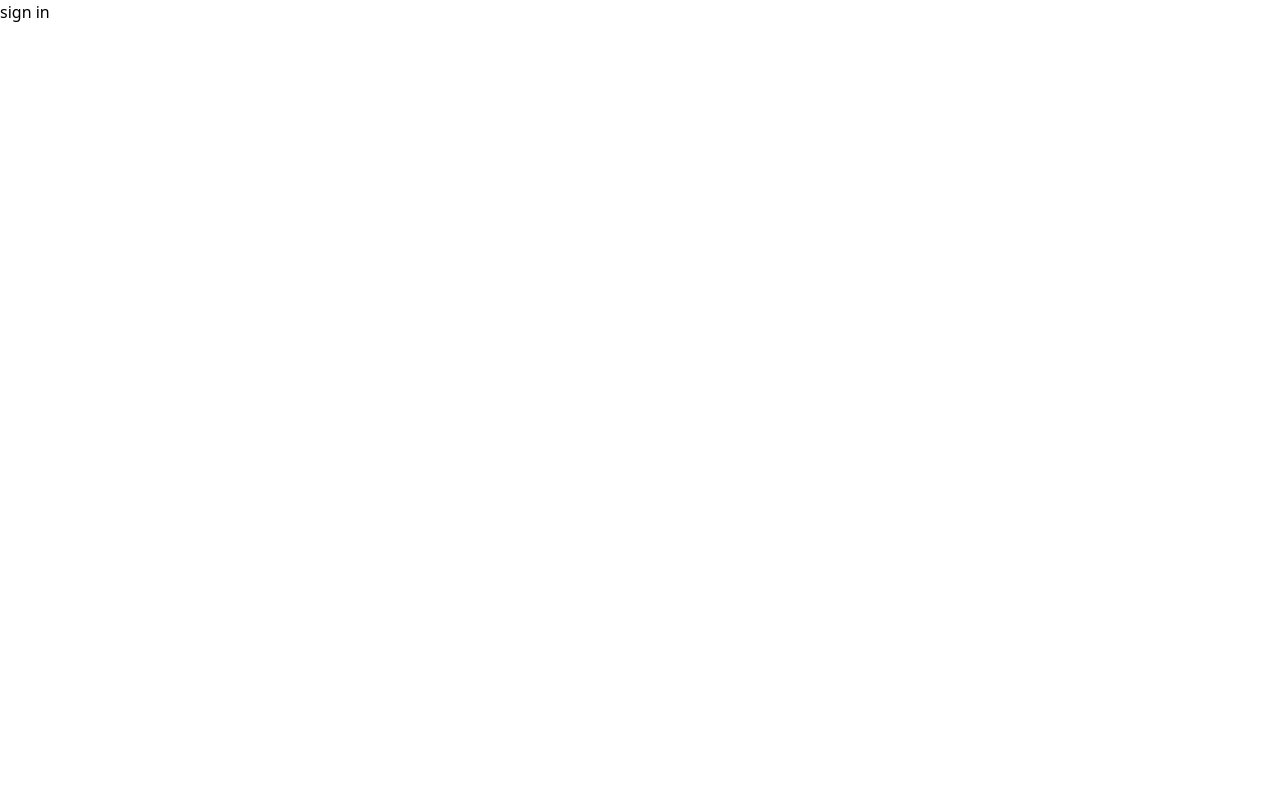
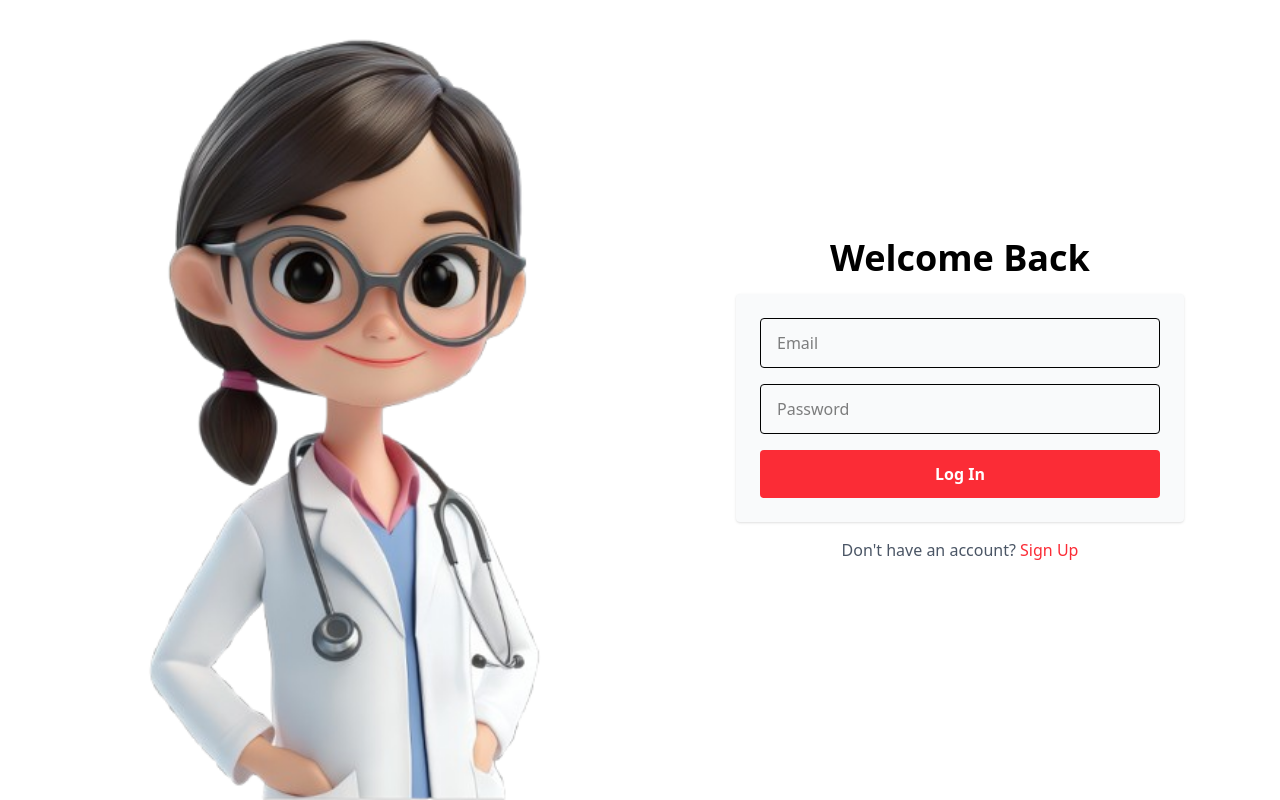
Before and after one commit to muktaa20/Health-Connect, a React (Vite) app: page /signin in a window 1280 px wide. Built offline with nearby package versions, Linux system fonts and the light colour scheme.

Commit message:
verify email feature added

```diff
--- a/src/Components/Pages/Signin.jsx
+++ b/src/Components/Pages/Signin.jsx
@@ -1,11 +1,209 @@
-import React from 'react'
+import React, { useState } from "react";
+import { useNavigate } from "react-router-dom";
+import doc from "../../assets/doc.png";
 
 const Signin = () => {
+  const navigate = useNavigate();
+  const [email, setEmail] = useState("");
+  const [password, setPassword] = useState("");
+  const [loading, setLoading] = useState(false);
+
+  const handleLogin = async (e) => {
+    e.preventDefault(); // ✅ important
+    setLoading(true);
+
+    const formData = new URLSearchParams();
+    formData.append("email", email.trim());
+    formData.append("password", password);
+
+    try {
+      console.log("Submitting login with:", formData.toString());
+      const response = await fetch(
+        "https://backend-health-connect.vercel.app/auth/login",
+        {
+          method: "POST",
+          headers: {
+            "Content-Type": "application/x-www-form-urlencoded",
+          },
+          body: formData.toString(),
+        }
+      );
+
+      const result = await response.json();
+      console.log("Login response:", response.status, result);
+
+      if (response.ok) {
+        // Save tokens or other returned data
+        localStorage.setItem("token", result.access_token);
+        alert("Login successful!");
+        navigate("/"); // Redirect to dashboard or home
+      } else {
+        alert(result.message || "Login failed: " + JSON.stringify(result));
+      }
+    } catch (err) {
+      console.error("Network/login error:", err);
+      alert("Login error: Check console.");
+    } finally {
+      setLoading(false);
+    }
+  };
+
   return (
-    <div>
-      sign in
+    <div className="flex min-h-screen">
+      <div className="hidden md:block md:w-1/2">
+        <img
+          className="w-full h-full object-cover"
+          src={doc}
+          alt="Doctor"
+        />
+      </div>
+
+      <div className="w-full md:w-1/2 flex flex-col justify-center p-8 bg-white">
+        <h1 className="text-4xl font-bold text-center mb-4">Welcome Back</h1>
+        <form
+          onSubmit={handleLogin}
+          className="max-w-md mx-auto space-y-4 p-6 bg-gray-50 rounded shadow"
+        >
+          <input
+            type="email"
+            required
+            placeholder="Email"
+            value={email}
+            onChange={(e) => setEmail(e.target.value)}
+            className="w-full px-4 py-3 border rounded focus:outline-none focus:ring-red-500"
+          />
+
+          <input
+            type="password"
+            required
+            placeholder="Password"
+            value={password}
+            onChange={(e) => setPassword(e.target.value)}
+            className="w-full px-4 py-3 border rounded focus:outline-none focus:ring-red-500"
+          />
+
+          <button
+            type="submit"
+            disabled={loading}
+            className="w-full py-3 bg-red-500 text-white font-semibold rounded hover:bg-red-600"
+          >
+            {loading ? "Logging in..." : "Log In"}
+          </button>
+        </form>
+
+        <p className="mt-4 text-center text-gray-600">
+          Don't have an account? <a href="/signup" className="text-red-500">Sign Up</a>
+        </p>
+      </div>
     </div>
-  )
-}
+  );
+};
 
-export default Signin
+export default Signin;
+
+
+
+
+// // src/pages/Signin.jsx
+// import React, { useState } from "react";
+// // import { Navigate, useNavigate } from "react-router-dom";
+// import doc from "../../assets/doc.png";
+
+// const Signin = () => {
+//   const [username, setUsername] = useState("");
+//   const [password, setPassword] = useState("");
+//   const [loading, setLoading] = useState(false);
+//   const navigate = useNavigate();
+//   const handleLogin = async (e) => {
+//     e.preventDefault;
+//     setLoading(true);
+//     const requestOptions = {
+//       method: "POST",
+//       headers: {
+//         "Content-Type": "application/x-www-form-urlencoded",
+//       },
+//       body: new URLSearchParams({ username, password }).toStrin(),
+//     };
+//     try {
+//       const response = await fetch(
+//         "https://backend-health-connect.vercel.app/auth/login",
+//         requestOptions
+//       );
+//       const result = await response.json();
+//       if (response.ok) {
+//         localStorage.srtItem("token", result.access_token);
+//         localStorage.srtItem("token_type", result.token_type);
+//         localStorage.srtItem("username", result.token_username);
+//         setTimeout(() => {
+//           navigate("/");
+//         }, 2000);
+//       }
+//     } catch (error) {
+//       console.log(error);
+//     } finally {
+//       setLoading(false);
+//     }
+//   };
+//   return (
+//     <div className="flex min-h-screen">
+//       {/* Left Image Section */}
+//       <div className="hidden md:block md:w-1/2 h-screen">
+//         <img className="w-full h-full object-cover" src={doc} alt="Doctor" />
+//       </div>
+
+//       {/* Right Form Section */}
+//       <div className="w-full md:w-1/2 flex flex-col items-center justify-center p-8 md:p-12 bg-white">
+//         <div className="w-full max-w-lg text-center bg-white rounded-lg">
+//           <h1 className="text-4xl font-bold text-gray-800 mb-4">
+//             Welcome Back
+//           </h1>
+//           <p className="text-gray-600 mb-8">
+//             Login to access your HealthConnect account
+//           </p>
+//         </div>
+
+//         {/* Login Form */}
+//         <form
+//           onSubmit={handleLogin}
+//           className="w-full md:w-3/4 shadow-lg p-8 space-y-4"
+//         >
+//           <input
+//             type="email"
+//             required
+//             placeholder="Email"
+//             value={email}
+//             onChange={(e) => setEmail(e.target.value)}
+//             className="w-full px-4 py-3 border border-gray-300 rounded-md focus:outline-none focus:border-red-500 placeholder-gray-500"
+//           />
+//           <input
+//             type="password"
+//             required
+//             placeholder="Password"
+//             value={password}
+//             onChange={(e) => setPassword(e.target.value)}
+//             className="w-full px-4 py-3 border border-gray-300 rounded-md focus:outline-none focus:border-red-500 placeholder-gray-500"
+//           />
+//           <button
+//             type="submit"
+//             disabled={loading}
+//             className="w-full py-3 mt-5 bg-red-500 text-white font-semibold rounded-md hover:bg-red-600 transition duration-300"
+//           >
+//             {loading ? "Logging in..." : "Log In"}
+//           </button>
+//         </form>
+
+//         <p className="mt-6 text-gray-600 text-center">
+//           Don't have an account?{" "}
+//           <a
+//             href="/signup"
+//             className="text-red-500 hover:underline font-medium transition-colors"
+//           >
+//             Sign Up
+//           </a>
+//         </p>
+//       </div>
+//     </div>
+//   );
+// };
+
+// export default Signin;
--- a/src/Components/Pages/Signup.jsx
+++ b/src/Components/Pages/Signup.jsx
@@ -168,7 +168,7 @@ const Signup = () => {
           <p className="mt-6 text-gray-600 text-center">
             Already have an account?{" "}
             <a
-              href="/login"
+              href="/signin"
               className="text-red-500 hover:underline font-medium transition-colors"
             >
               Log In
```
